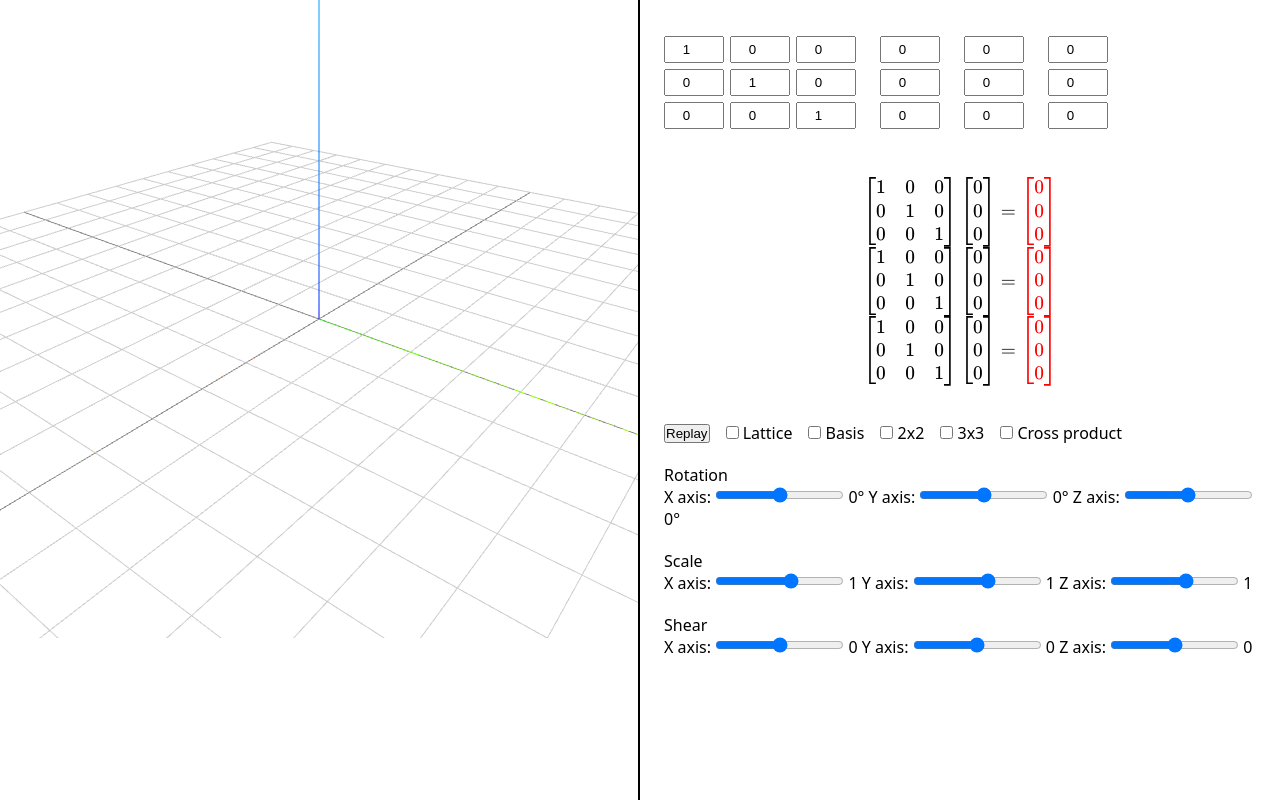
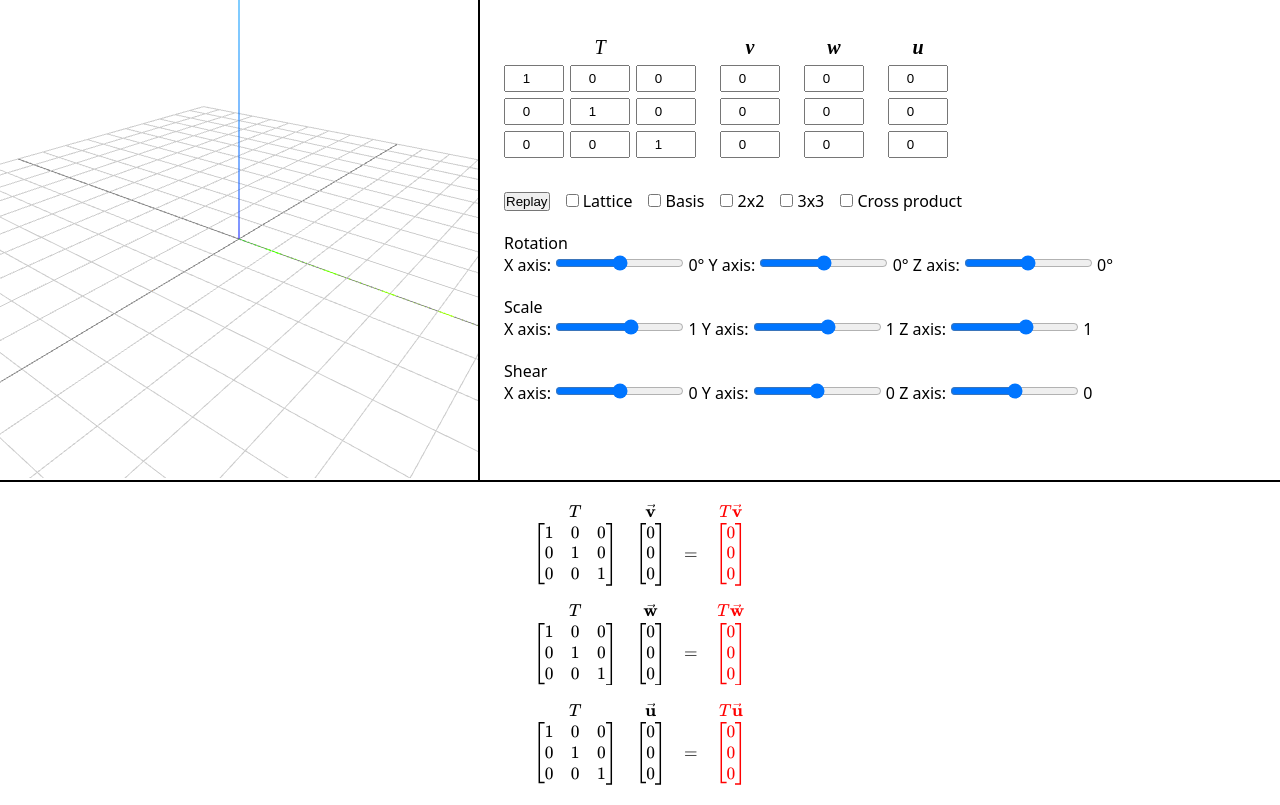
Before and after one commit to sammteoh/linear-algebra, a website: page index.html in a window 1280 px wide. Drawn offline with nearby package versions, Linux system fonts and the light colour scheme; animation ran at ten frames a second.

Commit message:
fix: css styling

```diff
--- a/3app.js
+++ b/3app.js
@@ -116,7 +116,7 @@ function formatCoords(v) {
 }
 
 // Repositions the arrow to v
-function updateVector(arrow, v, enabled=false) {
+function updateVector(arrow, v, enabled=true) {
     const dir = new THREE.Vector3(v.get(1, 1), v.get(2, 1), v.get(3, 1));
     const length = dir.length();
     arrow.visible = enabled  && length > 0;
@@ -196,7 +196,7 @@ function updateBasis(M) {
 
 // ------------- FORMULAS --------------
 
-const container = document.getElementById('formula-container');
+const container = document.getElementById('formula');
 
 // Turns matrix into Latex bmatrix string for Katex
 function writeMatrix(m) {
@@ -207,7 +207,7 @@ function writeMatrix(m) {
             if (j != 0) {
                 returnString += ' & ';
             }
-            returnString += Number(m.get(i + 1, j + 1).toFixed(3));
+            returnString += Number(m.get(i + 1, j + 1).toFixed(1));
         }
         if (i != m.rows - 1) {
             returnString += String.raw` \\ `;
@@ -306,11 +306,21 @@ function updateTransformedShape(M) {
 
     const area = a.clone().cross(b).length();
     const f = (x) => Number(x.toFixed(2));
-    areaReadout.innerHTML =
-        `det[v w] = ${f(originalDet)}<br>` +
-        `area of v, w = ${f(originalArea)}<br>` +
-        `area of Tv, Tw = ${f(area)}` +
-        (originalArea > 1e-9 ? ` (×${f(area / originalArea)})` : '');
+
+    katex.render(
+            String.raw`
+            \textbf{Area} \\[12pt]
+            det(\mathbf{\vec{v}}, \mathbf{\vec{w}}) =
+            \begin{vmatrix}
+            ${V.get(1, 1)} & ${W.get(1, 1)} \\
+            ${V.get(2, 1)} & ${W.get(2, 1)}
+            \end{vmatrix} =
+            (${V.get(1, 1)})(${W.get(2, 1)}) - (${W.get(1, 1)})(${V.get(2, 1)}) = ${f(originalDet)} \\[12pt]
+            Area(\mathbf{\vec{v}}, \mathbf{\vec{w}}) = ${f(originalArea)} \\[12pt]
+            Area(\mathbf{T\vec{v}}, \mathbf{T\vec{w}}) = ${f(area)}`,
+            areaReadout,
+            { displayMode: false, throwOnError: false }
+    );
 }
 
 // ---------------- CROSS PRODUCT ---------------
@@ -347,12 +357,27 @@ function setPlane(mesh, n, v, enabled=false) {
 
 function updateCross() {
     const n = toVec3(V).cross(toVec3(W));
-    setPlane(planeMesh, n, toVec3(V));
+    setPlane(planeMesh, n, toVec3(V), showCross);
 
     updateVector(crossArrow, Matrix.create([[n.x], [n.y], [n.z]]), showCross);
 
     const f = (x) => Number(x.toFixed(2));
-    crossReadout.innerHTML = `|v × w| = ${f(n.length())}`;
+
+    katex.render(
+        String.raw`
+        \textbf{Cross Product} \\[12pt]
+        \mathbf{\vec{v}} \times \mathbf{\vec{w}} =
+        \begin{vmatrix}
+        \mathbf{\hat{i}} & \mathbf{\hat{j}} & \mathbf{\hat{k}} \\
+        ${V.get(1, 1)} & ${V.get(2, 1)} & ${V.get(3, 1)} \\
+        ${W.get(1, 1)} & ${W.get(2, 1)} & ${W.get(3, 1)}
+        \end{vmatrix} = ${f(n.length())}`,
+        crossReadout,
+        { displayMode: false, throwOnError: false }
+    );
+
+
+    //crossReadout.innerHTML = `|v × w| = ${f(n.length())}`;
 }
 
 const tCrossArrow = makeArrow(0xdd5500);
@@ -482,11 +507,28 @@ function updateVolumeReadout(M) {
     const tVolDet = columns(M.multiply(V), M.multiply(W), M.multiply(U)).determinant();
     const f = (x) => Number(x.toFixed(2));
 
-    volumeReadout.innerHTML =
+
+    katex.render(
+            String.raw`
+            \textbf{Volume} \\[12pt]
+            det(\mathbf{\vec{v}}, \mathbf{\vec{w}}) =
+            \begin{vmatrix}
+            ${V.get(1, 1)} & ${W.get(1, 1)} & ${U.get(1, 1)} \\
+            ${V.get(2, 1)} & ${W.get(2, 1)} & ${U.get(2, 1)} \\
+            ${V.get(3, 1)} & ${W.get(3, 1)} & ${U.get(3, 1)} \\
+            \end{vmatrix} =
+            ${f(originalVolDet)} \\[12pt]
+            Vol(\mathbf{\vec{v}}, \mathbf{\vec{w}}, \mathbf{\vec{u}}) = ${f(Math.abs(originalVolDet))} \\[12pt]
+            det(\mathbf{T\vec{v}}, \mathbf{T\vec{w}}, \mathbf{T\vec{u}}) = ${f(tVolDet)}`,
+            volumeReadout,
+            { displayMode: false, throwOnError: false }
+    );
+
+    /* volumeReadout.innerHTML =
         `det[v w u] = ${f(originalVolDet)}<br>` +
         `volume of v, w, u = ${f(Math.abs(originalVolDet))}<br>` +
         `det[Tv Tw Tu] = ${f(tVolDet)}<br>` +
-        `det(T) = ${f(M.determinant())}`;
+        `det(T) = ${f(M.determinant())}`;   */
 }
 
 function setVolVisible(show) {
@@ -587,15 +629,26 @@ function applySliders() {
 
 
 function renderFormula() {
-    katex.render(
-        String.raw`${writeMatrix(T)} ${writeMatrix(V)} = \textcolor{red}{${writeMatrix(T.multiply(V))}}
-        \\
-        ${writeMatrix(T)} ${writeMatrix(W)} = \textcolor{red}{${writeMatrix(T.multiply(W))}}
-        \\
-        ${writeMatrix(T)} ${writeMatrix(U)} = \textcolor{red}{${writeMatrix(T.multiply(U))}}`,
-        container,
-        { displayMode: true, throwOnError: false }
-    );
+    const eqs = [
+        { name: 'v', vec: V, color: 'red' },
+        { name: 'w', vec: W, color: 'red' },
+        { name: 'u', vec: U, color: 'red' },
+    ];
+
+    container.innerHTML = '';
+    eqs.forEach(({ name, vec, color }) => {
+        const span = document.createElement('span');
+        span.className = 'equation';
+        katex.render(
+            String.raw`\begin{array}{cccc}
+                T & \mathbf{\vec{${name}}} & & \textcolor{${color}}{T\mathbf{\vec{${name}}}} \\[0pt]
+                ${writeMatrix(T)} & ${writeMatrix(vec)} & = & \textcolor{${color}}{${writeMatrix(T.multiply(vec))}}
+            \end{array}`,
+            span,
+            { displayMode: false, throwOnError: false }
+        );
+        container.appendChild(span);
+    });
 }
 
 function applyInputs() {
@@ -699,9 +752,11 @@ latticeToggle.addEventListener('change', (e) => {
 });
 lattice.visible = latticeToggle.checked;
 
-document.getElementById('toggle-basis').addEventListener('change', (e) => {
+const basisToggle = document.getElementById('toggle-basis');
+basisToggle.addEventListener('change', (e) => {
     showBasis = e.target.checked;
 });
+showBasis = basisToggle.checked;
 
 ['x', 'y', 'z'].forEach((axis) => {
     document.getElementById(`${axis}-rotation`).addEventListener('input', applySliders);
--- a/index.html
+++ b/index.html
@@ -16,6 +16,8 @@
 
             <div id="sidebar">
                 <div id="inputs">
+                    <div class="input-block">
+                        <div class="input-title"><i>T</i></div>
                         <div class="matrix-inputs">
                             <input type="number" step="any" class="entry" id="t11" value="1">
                             <input type="number" step="any" class="entry" id="t12" value="0">
@@ -27,30 +29,35 @@
                             <input type="number" step="any" class="entry" id="t32" value="0">
                             <input type="number" step="any" class="entry" id="t33" value="1">
                         </div>
+                    </div>
 
+                    <div class="input-block">
+                        <div class="input-title"><b><i>v</i></b></div>
                         <div class="vector-inputs">
                             <input type="number" step="any" class="entry" id="v1" value="0">
                             <input type="number" step="any" class="entry" id="v2" value="0">
                             <input type="number" step="any" class="entry" id="v3" value="0">
                         </div>
+                    </div>
 
+                    <div class="input-block">
+                        <div class="input-title"><b><i>w</i></b></div>
                         <div class="vector-inputs">
                             <input type="number" step="any" class="entry" id="w1" value="0">
                             <input type="number" step="any" class="entry" id="w2" value="0">
                             <input type="number" step="any" class="entry" id="w3" value="0">
                         </div>
+                    </div>
 
+                    <div class="input-block">
+                        <div class="input-title"><b><i>u</i></b></div>
                         <div class="vector-inputs">
                             <input type="number" step="any" class="entry" id="u1" value="0">
                             <input type="number" step="any" class="entry" id="u2" value="0">
                             <input type="number" step="any" class="entry" id="u3" value="0">
                         </div>
                     </div>
-
-                <div id="formula-container"></div>
-                <div id="area-readout"></div>
-                <div id="volume-readout"></div>
-                <div id="cross-readout"></div>
+                </div>
 
                 <div id="controls">
                     <button id="replay">Replay</button>
@@ -118,7 +125,13 @@
                     </div>
                 </label>
             </div>
+        </div>
 
+        <div id="calculation-container">
+            <div id="formula" class="calc-cont"></div>
+            <div id="area-readout" class="calc-cont"></div>
+            <div id="volume-readout" class="calc-cont"></div>
+            <div id="cross-readout" class="calc-cont"></div>
         </div>
 
         <script type="importmap">
--- a/style.css
+++ b/style.css
@@ -9,13 +9,14 @@ body {
 }
 
 #app {
+    --panel-size: min(50vw, 60vh);   /* the largest square that fits */
     display: flex;
-    height: 100vh;
+    height: var(--panel-size);
 }
 
 #canvas-container {
     position: relative;
-    flex: 0 0 min(50vw, 100vh);
+    flex: 0 0 var(--panel-size);
     border-right: 2px solid black;
 }
 
@@ -35,8 +36,20 @@ body {
 #inputs {
     display: flex;
     gap: 24px;
+    align-items: flex-start;
+    margin: 12px 0;
+}
+
+.input-block {
+    display: flex;
+    flex-direction: column;
     align-items: center;
-    margin: 12px 0;
+    gap: 6px;
+}
+
+.input-title {
+    font-family: 'Times New Roman', serif;
+    font-size: 20px;
 }
 
 .matrix-inputs {
@@ -58,8 +71,11 @@ body {
     box-sizing: border-box;
 }
 
-#formula-container {
-    overflow-x: auto;
+#formula {
+    display: flex;
+    flex-direction: column;
+    gap: 16px 12px;
+    align-items: center;
 }
 
 #controls {
@@ -73,3 +89,18 @@ body {
     font-weight: 600;
     text-shadow: 0 0 3px white, 0 0 3px white;
 }
+
+#calculation-container {
+    display: flex;
+    justify-content: space-evenly;
+    gap: 16px;
+    border-top: 2px solid black;
+}
+
+.equation {
+    font-size: 0.9em;
+}
+
+.calc-cont {
+    padding: 20px;
+}
```
Lines whose indentation alone changed are shown as unchanged.
